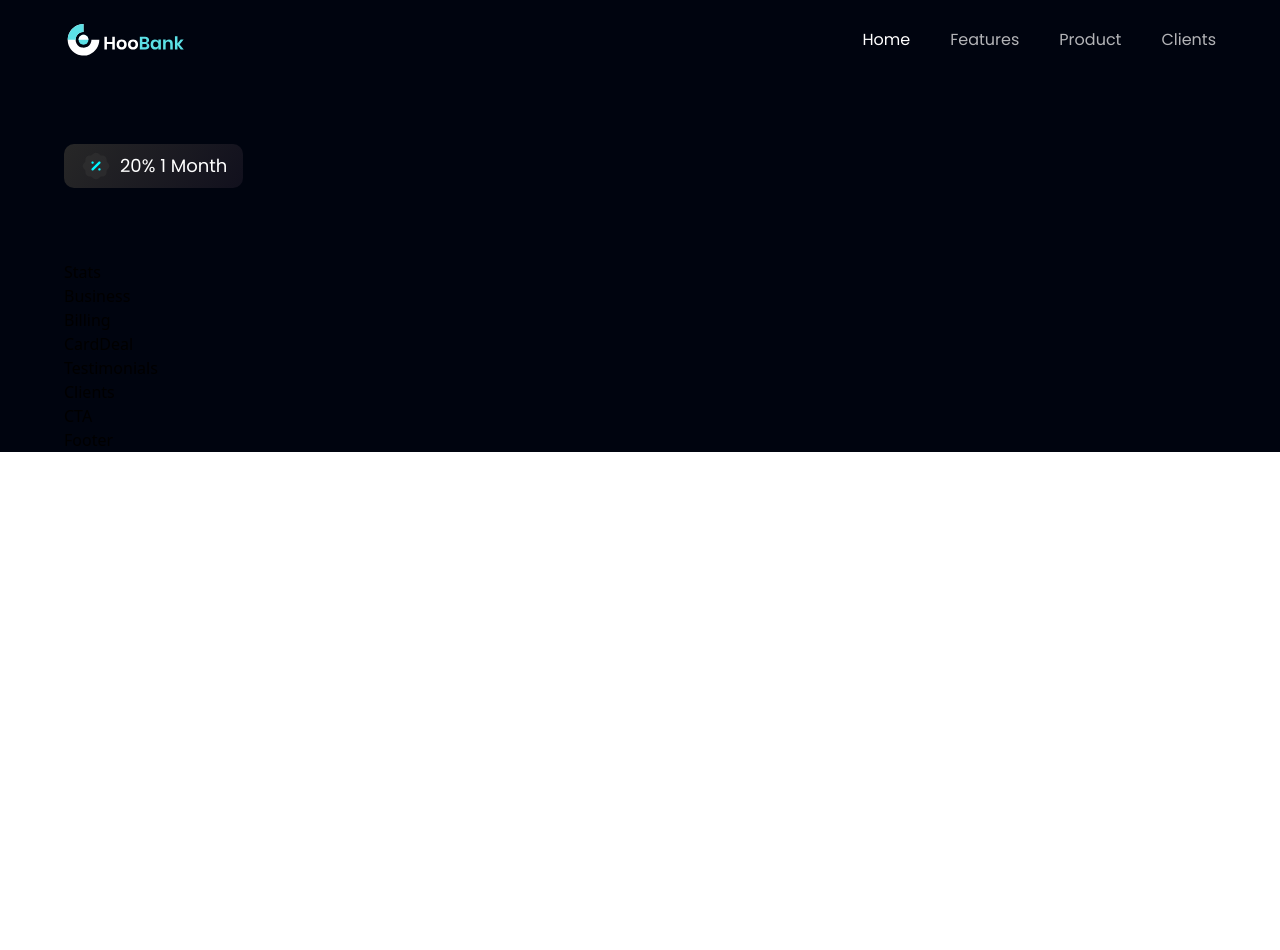
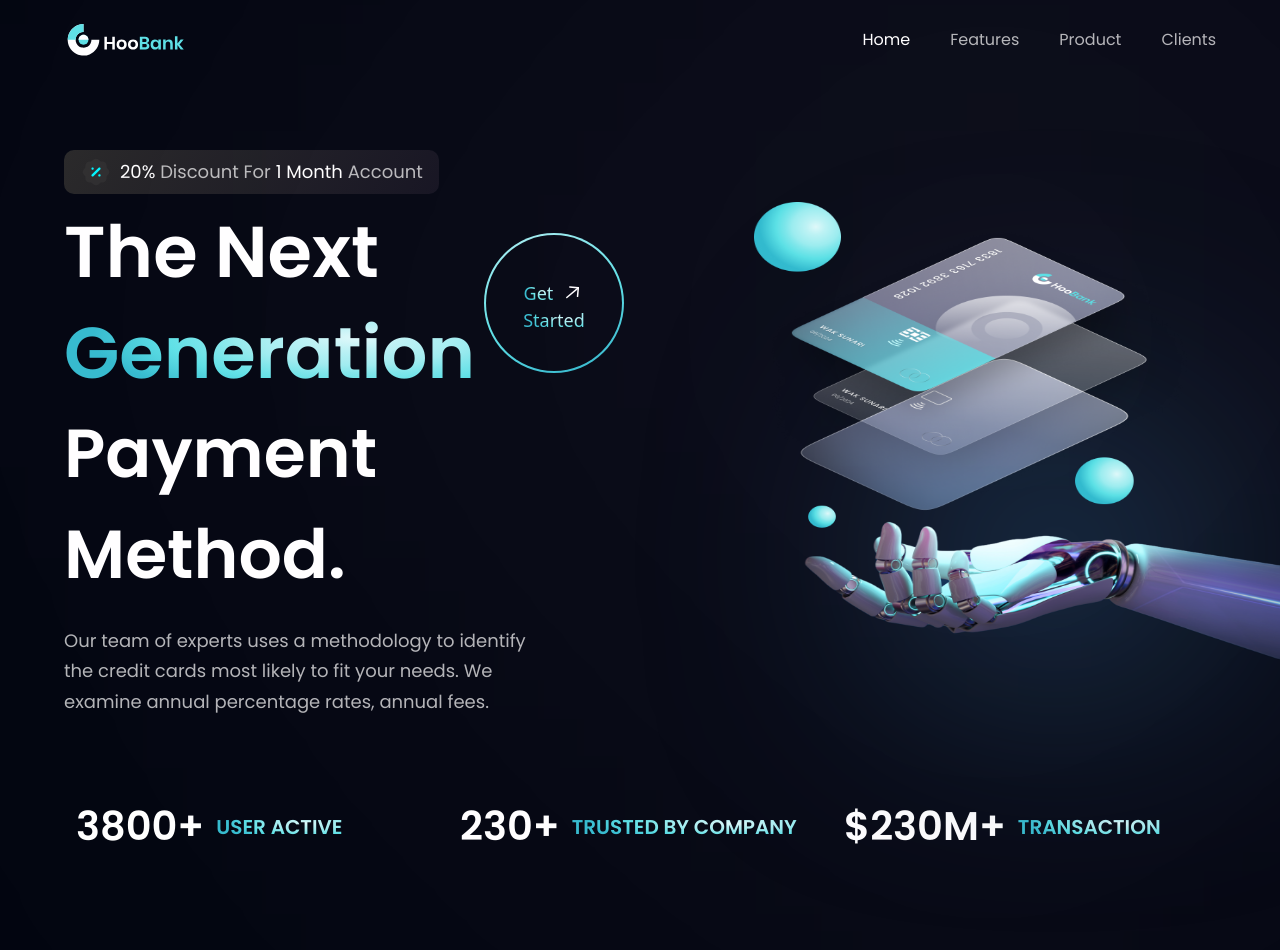
Before and after one commit to Benyahdou-Mohamed/BankApp, a React (Vite) app: page / in a window 1280 px wide. Shown: the top 950 px of the page. Before the commit the page ends 800 px from the top, so only its background shows below. Built offline with nearby package versions, Linux system fonts and the light colour scheme.

Commit message:
first commit

```diff
--- /dev/null
+++ b/src/components/Getstarted.jsx
@@ -0,0 +1,23 @@
+import React from 'react'
+import styles from '../style'
+import { arrowUp } from '../assets'
+export const Getstarted = () => {
+  return (
+    <div className={`flex-1 ${styles.flexCenter} w-[140px] h-[140px] rounded-full bg-blue-gradient
+    p-[2px] cursor-pointer`}>
+        <div className={`flex-1 ${styles.flexCenter} w-[100%] h-[100%] flex-col rounded-full bg-primary`}>
+            <div className={`${styles.flexStart} flex-row`}>
+                <p className="font-popping font-medium text-[18px] leading-[23px] mr-2">
+                    <span className="text-gradient"> Get</span>
+                </p>
+                <img src={arrowUp} className='w-[23px] h-[23px] object-contain' alt="" />
+            </div>
+            <p className="font-popping font-medium text-[18px] leading-[010px]">
+                    <span className="text-gradient"><br/> Started</span>
+
+                </p>
+
+        </div>
+    </div>
+  )
+}
--- a/src/components/Hero.jsx
+++ b/src/components/Hero.jsx
@@ -1,22 +1,52 @@
 import React from 'react'
 import styles from '../style'
-
+import { Getstarted } from './Getstarted'
 import {discount,robot} from '../assets'
 export default function Hero  () {
   return (
     <section id="home" className={`flex md:flex-row flex-col ${styles.paddingY}`}>
-      <div className={`flex-1 ${styles.flexStart} flex-col xl:px-0 sm:px-16 px-6`}>
-        <div className="flex flex-row items-center py-[6px]
-          px-4 bg-discount-gradient rounded-[10px] mb-2
-          ">
-            <img src={discount} alt="discount" className="w-[32px] h-[32px]" />
-            <p className={` ${styles.paragraph} ml-2`}>
-            <span className="text-white">20%{" "}</span>
-            <span className="text-white">1 Month{" "}</span>
+    <div className={`flex-1 ${styles.flexStart} flex-col xl:px-0 sm:px-16 px-6`}>
+      <div className="flex flex-row items-center py-[6px] px-4 bg-discount-gradient rounded-[10px] mb-2">
+        <img src={discount} alt="discount" className="w-[32px] h-[32px]" />
+        <p className={`${styles.paragraph} ml-2`}>
+          <span className="text-white">20%</span> Discount For{" "}
+          <span className="text-white">1 Month</span> Account
+        </p>
+      </div>
 
-            </p>
+      <div className="flex flex-row justify-between items-center w-full">
+        <h1 className="flex-1 font-poppins font-semibold ss:text-[72px] text-[52px] text-white ss:leading-[100.8px] leading-[75px]">
+          The Next <br className="sm:block hidden" />{" "}
+          <span className="text-gradient">Generation</span>{" "}
+        </h1>
+        <div className="ss:flex hidden md:mr-4 mr-0">
+          <Getstarted />
         </div>
-        </div>
-    </section>
+      </div>
+
+      <h1 className="font-poppins font-semibold ss:text-[68px] text-[52px] text-white ss:leading-[100.8px] leading-[75px] w-full">
+        Payment Method.
+      </h1>
+      <p className={`${styles.paragraph} max-w-[470px] mt-5`}>
+        Our team of experts uses a methodology to identify the credit cards
+        most likely to fit your needs. We examine annual percentage rates,
+        annual fees.
+      </p>
+    </div>
+
+    <div className={`flex-1 flex ${styles.flexCenter} md:my-0 my-10 relative`}>
+      <img src={robot} alt="billing" className="w-[100%] h-[80%] relative z-[5]" />
+
+      {/* gradient start */}
+      <div className="absolute z-[0] w-[40%] h-[35%] top-0 pink__gradient" />
+      <div className="absolute z-[1] w-[80%] h-[80%] rounded-full white__gradient bottom-40" />
+      <div className="absolute z-[0] w-[50%] h-[50%] right-20 bottom-20 blue__gradient" />
+      {/* gradient end */}
+    </div>
+
+    <div className={`ss:hidden ${styles.flexCenter}`}>
+      <Getstarted />
+    </div>
+  </section>
   )
 }
--- a/src/components/Stats.jsx
+++ b/src/components/Stats.jsx
@@ -1,7 +1,21 @@
 import React from 'react'
-
+import { stats } from "../constants";
+import styles from '../style'
 export default function Stats()  {
   return (
-    <div>Stats</div>
+    <section className={`${styles.flexCenter} flex-row flex-wrap sm:mb-20 mb-6`}>
+      {stats.map((stat)=>(
+        <div key={stat.id} className="flex-1 flex justify-start items-center
+        flex-row m-3">
+          <h4 className="font-poppins font-semibold xs:text-[40px]
+          text-[30px] xs:leading-[53px] leading-[43px] text-white
+          ">{stat.value}</h4>
+          <p className="font-poppins font-semibold xs:text-[20px]
+          text-[15px] xs:leading-[26px] leading-[21px] text-gradient
+          uppercase ml-3
+          ">{stat.title}</p>
+        </div>
+      ))}
+    </section>
   )
 }
```
